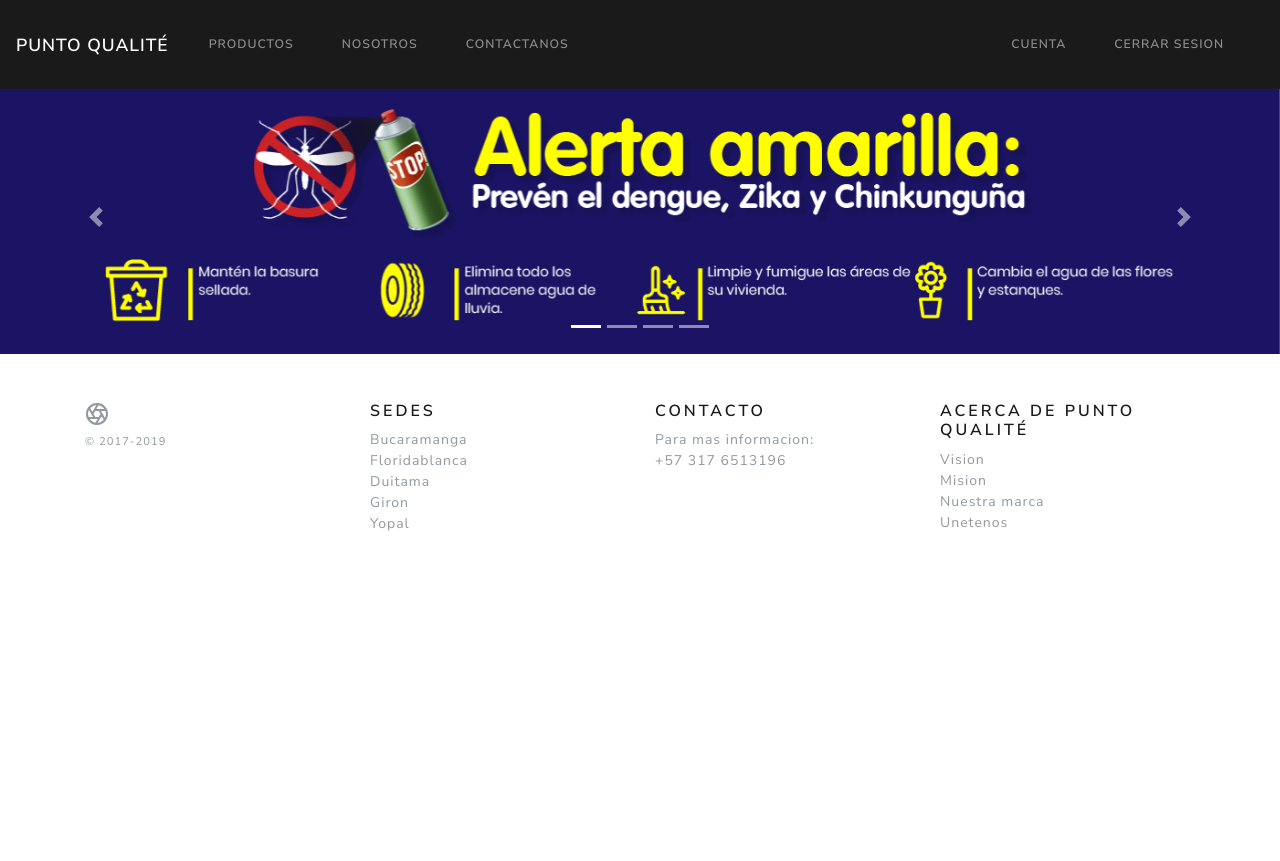
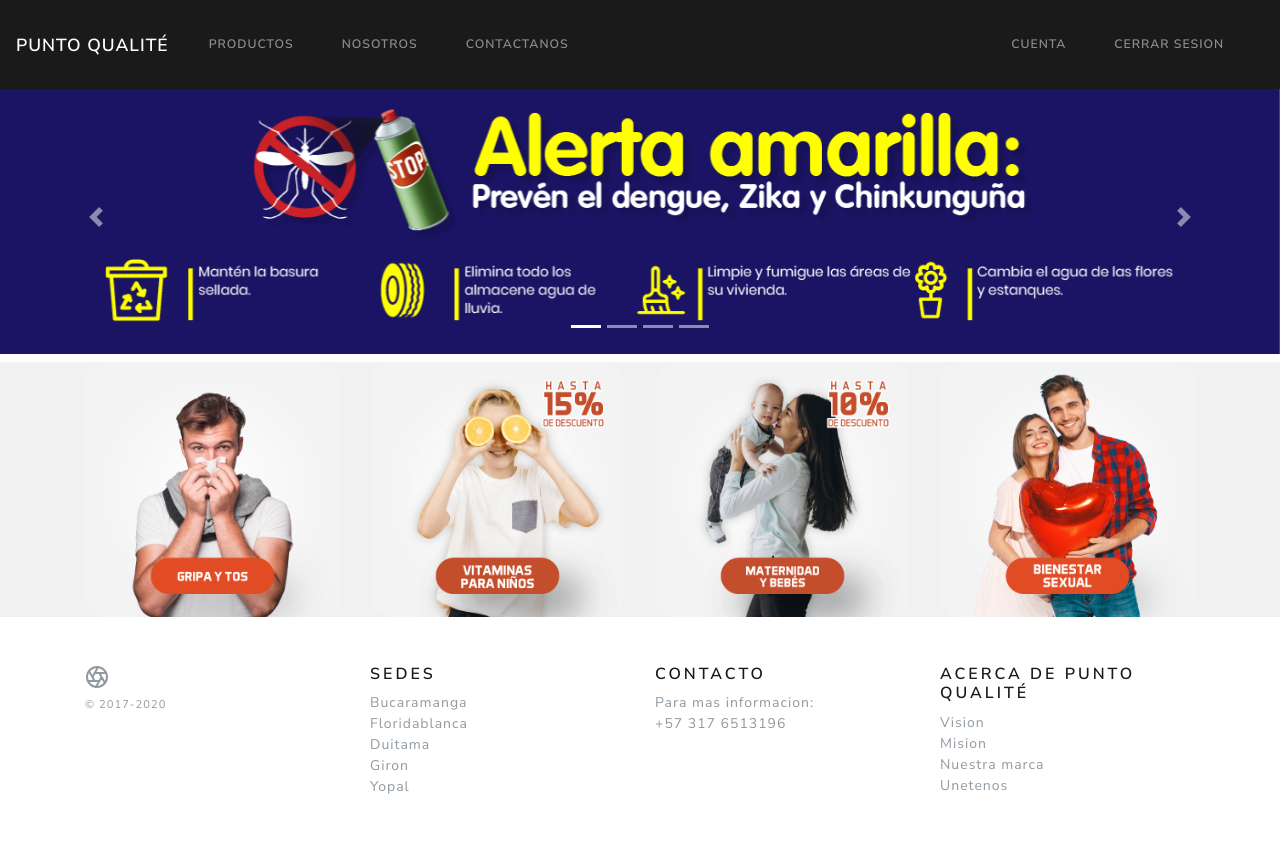
Before and after one commit to LotusZaheer/20192B105, a PHP site: page /PFW/ in a window 1280 px wide. Before the commit the page ends 531 px from the top, so only its background shows below. Run offline with PHP 8.4, Linux system fonts and the light colour scheme; the visitor is signed in with stand-in values (Sample User, id 1); some libraries are stand-ins or nearby versions.

Commit message:
ANIMACIONES INDEX NO TOCARRR

```diff
--- a/index.php
+++ b/index.php
@@ -48,10 +48,12 @@ if ($_POST) {
   <meta name="viewport" content="width=device-width">
   <meta http-equiv="X-UA-Compatible" content="ie=edge">
   <title>Inicio</title>
+  <!-- Google Fonts -->
   <link href="https://fonts.googleapis.com/css?family=Montserrat:300,400,600|Open+Sans" rel="stylesheet">
-  <link rel="stylesheet" href="https://use.fontawesome.com/releases/v5.5.0/css/all.css">
+  <!-- Bootstrap -->
+  <link rel="stylesheet" href="https://stackpath.bootstrapcdn.com/bootstrap/4.4.1/css/bootstrap.min.css" integrity="sha384-Vkoo8x4CGsO3+Hhxv8T/Q5PaXtkKtu6ug5TOeNV6gBiFeWPGFN9MuhOf23Q9Ifjh" crossorigin="anonymous">
+  <!-- CSS -->
   <link rel="stylesheet" href="css/estilos.css">
-  <link rel="stylesheet" href="https://stackpath.bootstrapcdn.com/bootstrap/4.4.1/css/bootstrap.min.css" integrity="sha384-Vkoo8x4CGsO3+Hhxv8T/Q5PaXtkKtu6ug5TOeNV6gBiFeWPGFN9MuhOf23Q9Ifjh" crossorigin="anonymous">
   <link rel="stylesheet" href="css/lux1.css">
   <!-- Scrool reveal -->
   <script src="https://unpkg.com/scrollreveal"></script>
@@ -59,7 +61,7 @@ if ($_POST) {
 
 <body>
   <!-- Navbar -->
-  <nav style="z-index:40!important;" class="navbar navbar-expand-lg navbar-dark bg-primary fixed-top">
+  <nav style="z-index:40!important;" class=" navbar navbar-expand-lg navbar-dark bg-primary fixed-top">
     <a class="navbar-brand" href="index.php">Punto Qualité</a>
     <button class="navbar-toggler" type="button" data-toggle="collapse" data-target="#navbarColor01" aria-controls="navbarColor01" aria-expanded="false" aria-label="Toggle navigation">
       <span class="navbar-toggler-icon"></span>
@@ -127,7 +129,7 @@ if ($_POST) {
   </nav>
 
   <!-- Fin navbar -->
-
+ <!-- Carousel -->
   <div id="carouselExampleIndicators" class="carousel slide" data-ride="carousel" style="margin-top: 80px">
     <ol class="carousel-indicators">
       <li data-target="#carouselExampleIndicators" data-slide-to="0" class="active"></li>
@@ -137,16 +139,16 @@ if ($_POST) {
     </ol>
     <div class="carousel-inner">
       <div class="carousel-item active">
-        <img src="img/carousel1.png" class="d-block w-100" alt="...">
+        <img src="img/carousel1.png" class="d-block w-100" alt="">
       </div>
       <div class="carousel-item">
-        <img src="img/carousel2.jpg" class="d-block w-100" alt="...">
+        <img src="img/carousel2.jpg" class="d-block w-100" alt="">
       </div>
       <div class="carousel-item">
-        <img src="img/carousel3.jpg" class="d-block w-100" alt="...">
+        <img src="img/carousel3.jpg" class="d-block w-100" alt="">
       </div>
       <div class="carousel-item">
-        <img src="img/carousel4.jpg" class="d-block w-100" alt="...">
+        <img src="img/carousel4.jpg" class="d-block w-100" alt="">
       </div>
     </div>
     <a class="carousel-control-prev" href="#carouselExampleIndicators" role="button" data-slide="prev">
@@ -158,18 +160,35 @@ if ($_POST) {
       <span class="sr-only">Next</span>
     </a>
   </div>
-  <!-- Carousel -->
   <!-- Fin Carousel -->
+    <!-- SECTION -->
+    <section id="info-one" style = "background: #f1f1f1;">
+      <div class="container mt-2">
+        <div class="row">
+          <div class="col-md-3 col-sm-6">
+            <div class="header-content-left">
+              <a href=""><img src="img/gripa.png" style="width: 100%;"></a>
+            </div>
+          </div>
+          <div class="col-md-3 col-sm-6">
+            <div class="header-content-left">
+              <a href=""><img src="img/vitamina.png" style="width: 100%;"></a>
+            </div>
+          </div>
+          <div class="col-md-3 col-sm-6">
+            <div class="header-content-left">
+              <a href=""><img src="img/maternidad.png" style="width: 100%;"></a>
+            </div>
+          </div>
+          <div class="col-md-3 col-sm-6">
+            <div class="header-content-left">
+              <a href=""><img src="img/bienestar.png" style="width: 100%;"></a>
+            </div>
+          </div>
 
-
-
-
-
-  <!-- Bootstrap 4 scripts -->
-  <script src="https://code.jquery.com/jquery-3.3.1.slim.min.js" integrity="sha384-q8i/X+965DzO0rT7abK41JStQIAqVgRVzpbzo5smXKp4YfRvH+8abtTE1Pi6jizo" crossorigin="anonymous"></script>
-  <script src="https://cdnjs.cloudflare.com/ajax/libs/popper.js/1.14.7/umd/popper.min.js" integrity="sha384-UO2eT0CpHqdSJQ6hJty5KVphtPhzWj9WO1clHTMGa3JDZwrnQq4sF86dIHNDz0W1" crossorigin="anonymous"></script>
-  <script src="https://stackpath.bootstrapcdn.com/bootstrap/4.3.1/js/bootstrap.min.js" integrity="sha384-JjSmVgyd0p3pXB1rRibZUAYoIIy6OrQ6VrjIEaFf/nJGzIxFDsf4x0xIM+B07jRM" crossorigin="anonymous"></script>
-</body>
+        </div>
+      </div>
+    </section>
 
 <!-- Inicio footer -->
 
@@ -181,7 +200,7 @@ if ($_POST) {
           <circle cx="12" cy="12" r="10" />
           <path d="M14.31 8l5.74 9.94M9.69 8h11.48M7.38 12l5.74-9.94M9.69 16L3.95 6.06M14.31 16H2.83m13.79-4l-5.74 9.94" />
         </svg>
-      <small class="d-block mb-3 text-muted">&copy; 2017-2019</small>
+        <small class="d-block mb-3 text-muted">&copy; 2017-2020</small>
       </div>
       <div class="col-6 col-md">
         <h5>Sedes</h5>
@@ -212,6 +231,21 @@ if ($_POST) {
       </div>
     </div>
   </footer>
+  <!-- Animaciones -->
+  <script>
+      window.sr = ScrollReveal();
+
+    sr.reveal('.header-content-left', {
+      duration: 2000,
+      origin: 'bottom',
+      distance: '300px'
+    });
+    </script>
+  <!-- Bootstrap 4 scripts -->
+  <script src="https://code.jquery.com/jquery-3.3.1.slim.min.js" integrity="sha384-q8i/X+965DzO0rT7abK41JStQIAqVgRVzpbzo5smXKp4YfRvH+8abtTE1Pi6jizo" crossorigin="anonymous"></script>
+  <script src="https://cdnjs.cloudflare.com/ajax/libs/popper.js/1.14.7/umd/popper.min.js" integrity="sha384-UO2eT0CpHqdSJQ6hJty5KVphtPhzWj9WO1clHTMGa3JDZwrnQq4sF86dIHNDz0W1" crossorigin="anonymous"></script>
+  <script src="https://stackpath.bootstrapcdn.com/bootstrap/4.3.1/js/bootstrap.min.js" integrity="sha384-JjSmVgyd0p3pXB1rRibZUAYoIIy6OrQ6VrjIEaFf/nJGzIxFDsf4x0xIM+B07jRM" crossorigin="anonymous"></script>
+</body>
 <script src="js/popup.js"></script>
 
 </html>
```
Also changed, not shown: img/bienestar.png (added), img/gripa.png (added), img/maternidad.png (added), img/vitamina.png (added). Lines whose indentation alone changed are shown as unchanged.
